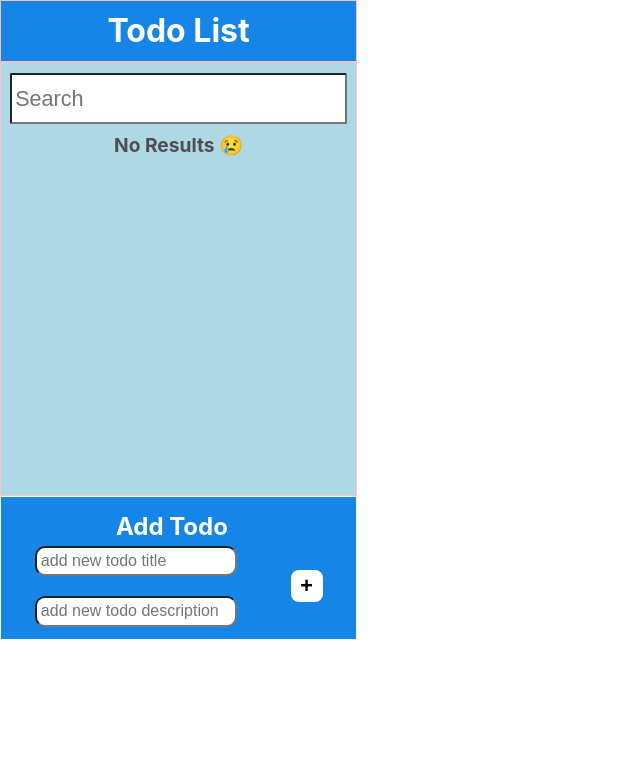
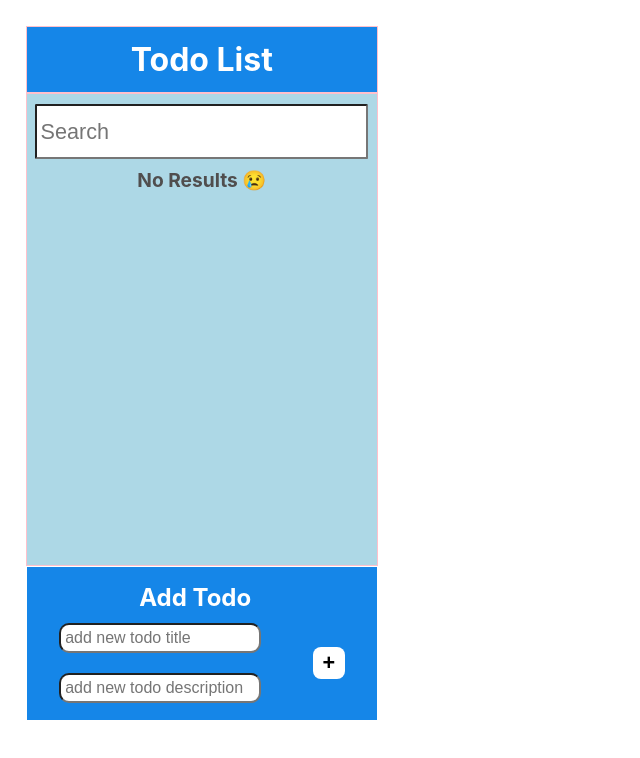
Before and after one commit to KhushiiAggrawal/ReactTodo, a React (Create React App) app: page / in a window 1280 px wide. Shown: the top 758 px of the page, without its empty margins (0-640 px from the left). Built offline with nearby package versions, Linux system fonts and the light colour scheme.

Commit message:
Update App.css

```diff
--- a/src/App.css
+++ b/src/App.css
@@ -5,10 +5,10 @@
 
 .app{
   display: flex;
-  width: 370px;
-  height: 640px;
+  width: 365px;
+  height: 695px;
   flex-direction: column;
-
+  padding: 2%
 }
 
 h1,h2{
```
